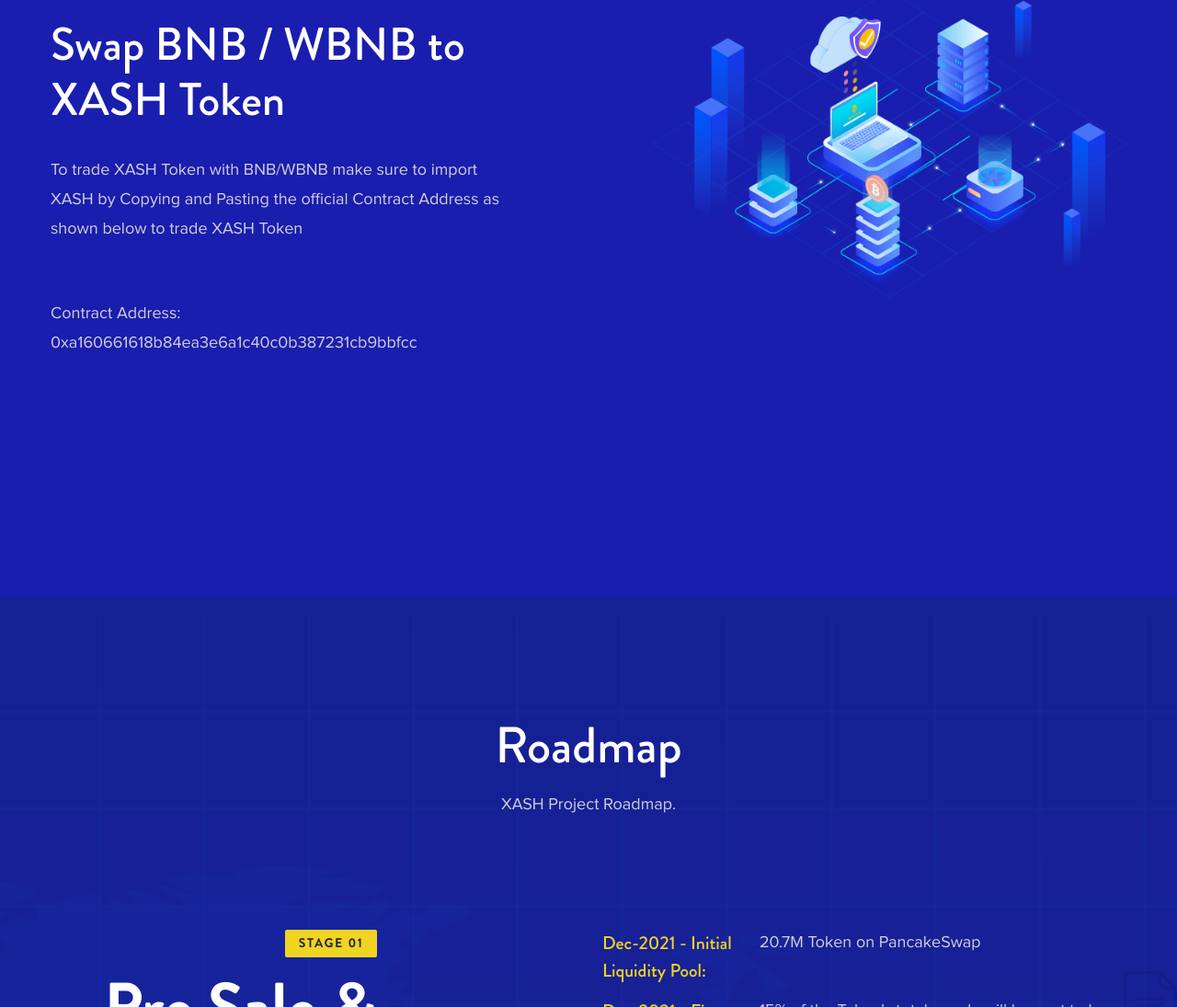
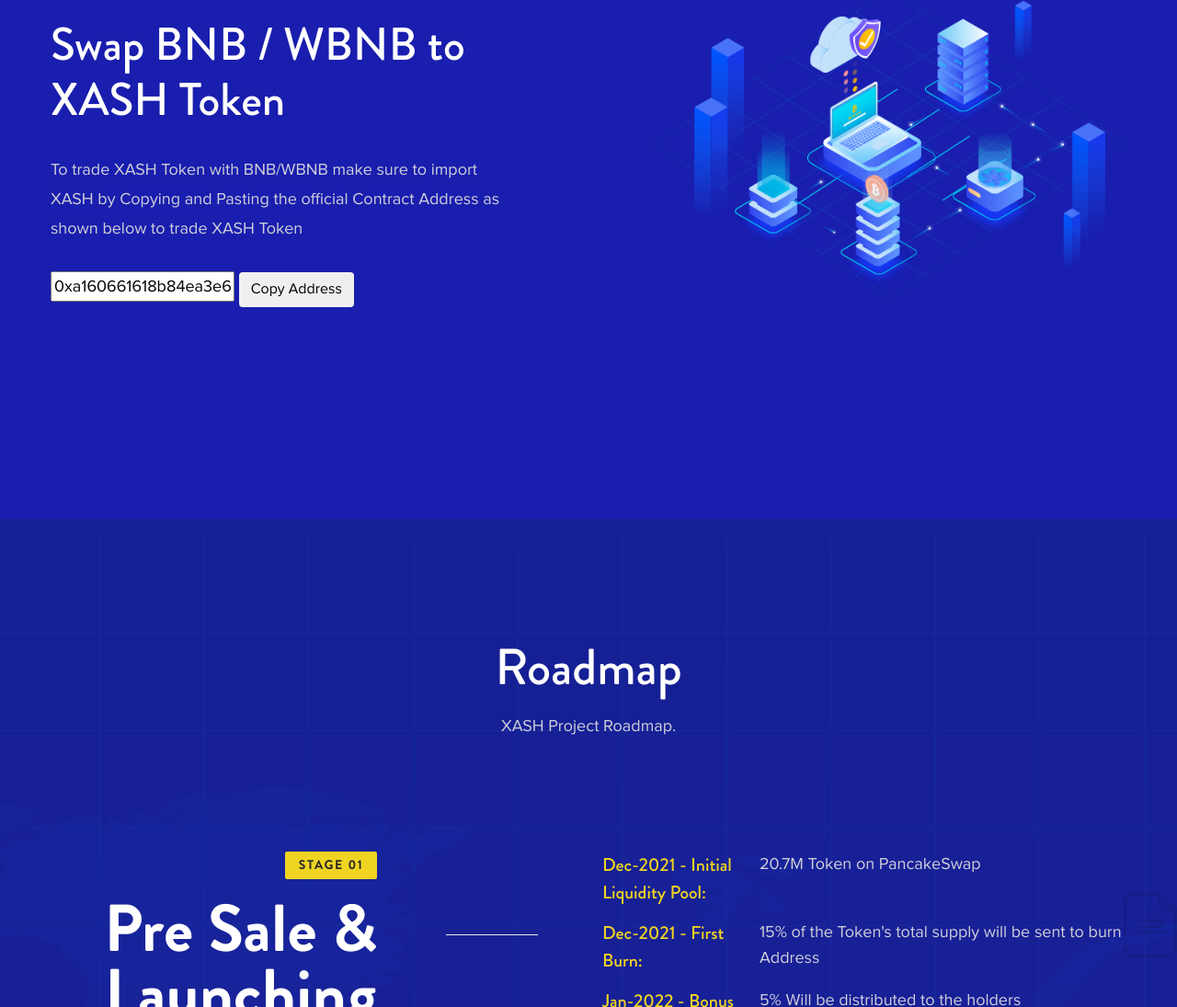
Before and after one commit to myblockworkspace/xashtoken-site, a plain HTML site: page index.html in a window 1280 px wide. Shown: the part 4090-5185 px from the top of the page at 92% size. Drawn offline with Linux system fonts and the light colour scheme; files whose address does not match are found by name; a web font is replaced by a local one.

Commit message:
Update index.html

```diff
--- a/index.html
+++ b/index.html
@@ -230,7 +230,22 @@
 									<div class="number">03</div>
 									<h2 class="title"><span>Swap BNB / WBNB to XASH Token</h2>
 									<p>To trade XASH Token with BNB/WBNB make sure to import XASH by Copying and Pasting the official Contract Address as shown below to trade XASH Token</p>
-									<p>Contract Address:<br>0xa160661618b84ea3e6a1c40c0b387231cb9bbfcc</p>
+									<input type="text" value="0xa160661618b84ea3e6a1c40c0b387231cb9bbfcc" id="myInput">
+									<button class="btn btn-default" onclick="myFunction()">Copy Address</button>
+									<script>
+										function myFunction() {
+										  /* Get the text field */
+										  var copyText = document.getElementById("myInput");
+
+										  /* Select the text field */
+										  copyText.select();
+										  copyText.setSelectionRange(0, 99999); /* For mobile devices */
+
+										  /* Copy the text inside the text field */
+										  navigator.clipboard.writeText(copyText.value);
+
+										}
+										</script>
 								</div> <!-- /.text -->
 							</div> <!-- /.col- -->
 							<div class="col-lg-6 img-box"><div><img src="images/shape/9.png" alt=""></div></div>
```
